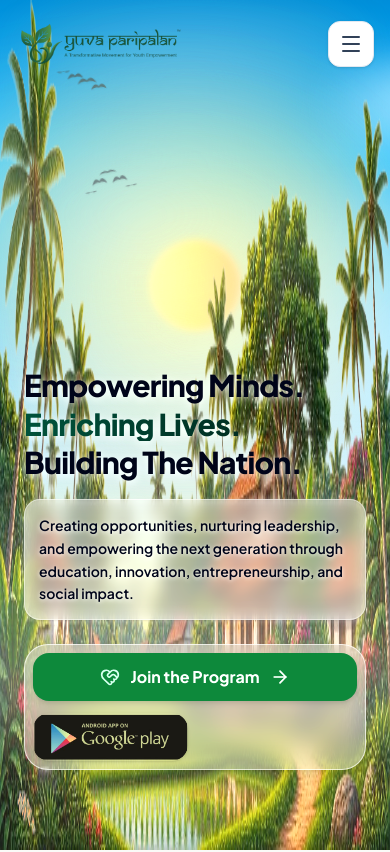
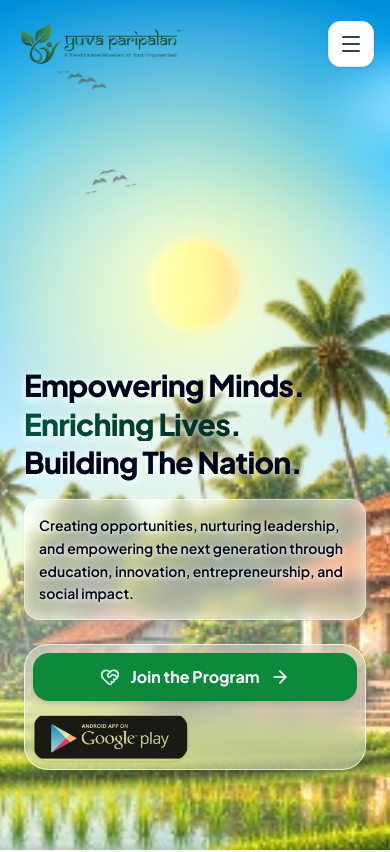
Before and after one commit to BSDigitalLab/yuvaparipalan_foundation-web, a React (Vite) app: page / in a window 390 px wide. Shown: the top 852 px of the page. Built offline with nearby package versions, Linux system fonts and the light colour scheme.

Commit message:
fix: correct home page image aspect ratios and frame sizing on mobile devices using object-cover and unshrinked dimensions

```diff
--- a/src/components/Hero/HeroContent.tsx
+++ b/src/components/Hero/HeroContent.tsx
@@ -71,7 +71,7 @@ export const HeroContent: React.FC = () => {
             <img
               src="/brands/playstore_google.png"
               alt="Get it on Google Play"
-              className="w-full h-full object-fill rounded-2xl block p-0 m-0"
+              className="w-full h-full object-contain sm:object-fill rounded-2xl block p-0 m-0"
             />
           </a>
         </div>
--- a/src/components/Hero/VillageLayer.tsx
+++ b/src/components/Hero/VillageLayer.tsx
@@ -25,7 +25,7 @@ export const VillageLayer: React.FC<VillageLayerProps> = ({ scrollY, mouseX, mou
         alt="Kerala Awakening Village"
         loading="eager"
         decoding="async"
-        className="w-full max-w-full h-full object-fill object-bottom"
+        className="w-full max-w-full h-full object-cover sm:object-fill object-bottom"
         onError={(e) => {
           (e.target as HTMLImageElement).src = '/bg_images/village.png';
         }}
--- a/src/components/sections/LeadershipHighlight.tsx
+++ b/src/components/sections/LeadershipHighlight.tsx
@@ -73,7 +73,7 @@ export const LeadershipHighlight: React.FC = () => {
                   <div className="absolute -top-12 -right-12 w-32 h-32 rounded-full bg-amber-400/20 blur-2xl group-hover:bg-emerald-500/30 transition-all duration-500" />
 
                   {/* Photo Frame: Botanical Leaf Ring */}
-                  <div className="relative w-28 h-28 sm:w-32 sm:h-32 rounded-[2rem_0.8rem_2rem_0.8rem] overflow-hidden bg-slate-100 ring-4 ring-amber-500/40 group-hover:ring-emerald-600/60 transition-all duration-300 shrink-0 shadow-md">
+                  <div className="relative w-32 h-32 sm:w-32 sm:h-32 rounded-[2rem_0.8rem_2rem_0.8rem] overflow-hidden bg-slate-100 ring-4 ring-amber-500/40 group-hover:ring-emerald-600/60 transition-all duration-300 shrink-0 shadow-md">
                     <img
                       src={leader.avatarUrl}
                       alt={leader.name}
```
